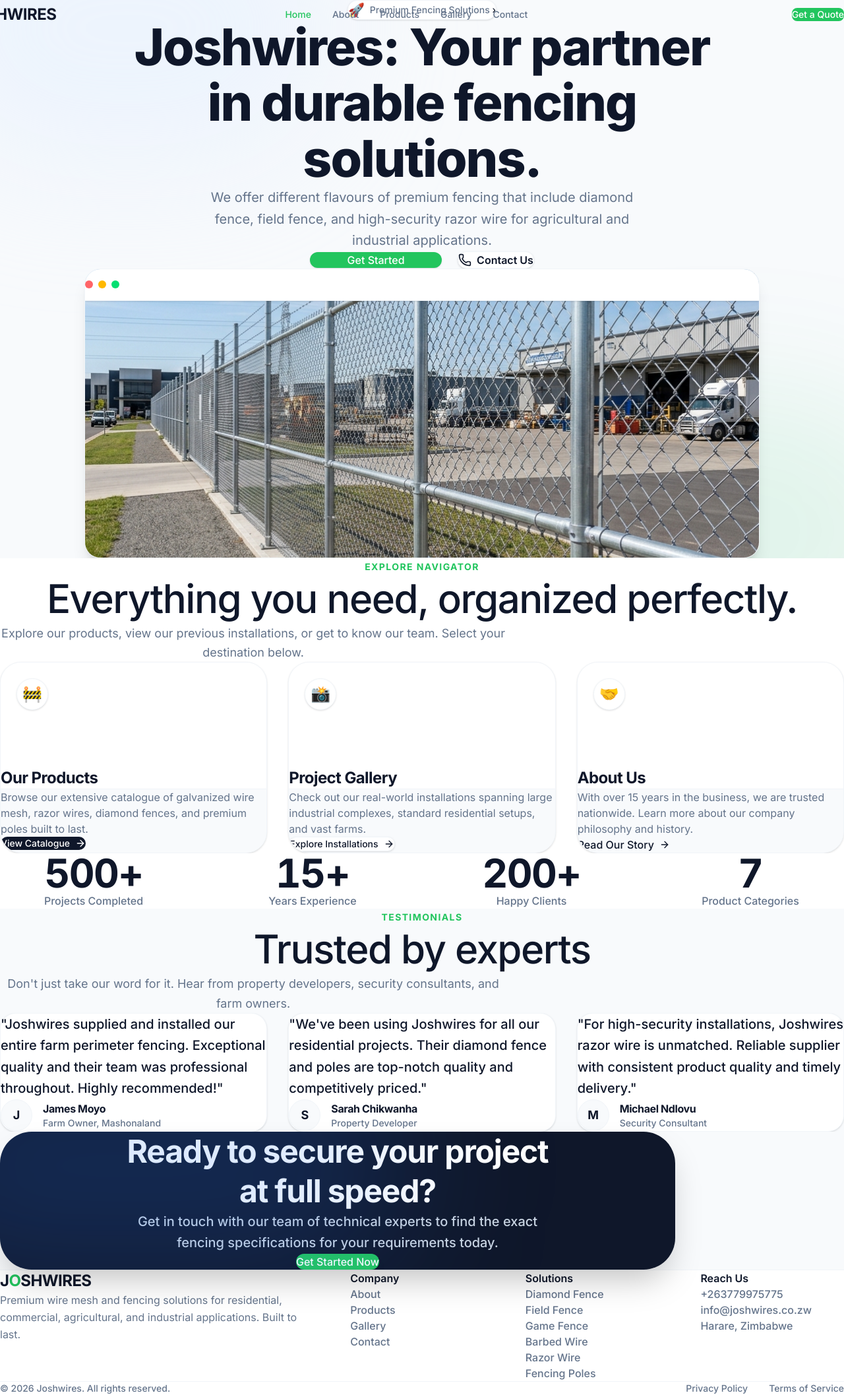
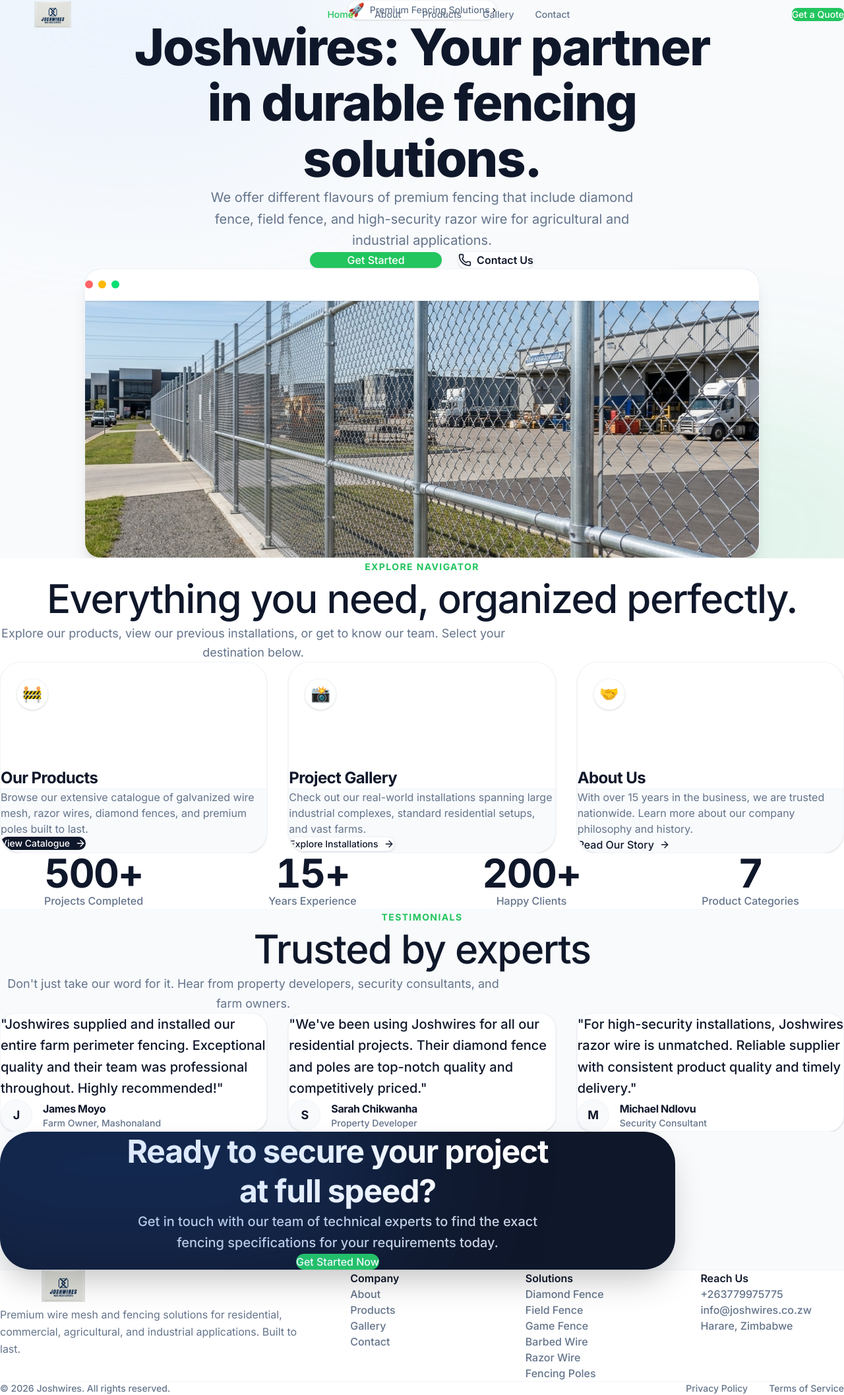
Before and after one commit to tinoe0404/job-wires, a Next.js app: page / in a window 1280 px wide. Shown: the whole page at 66% size. Built offline with nearby package versions, Linux system fonts and the light colour scheme.

Commit message:
feat: replace text-based logo with image asset in Navbar and Footer components

```diff
--- a/components/Footer.tsx
+++ b/components/Footer.tsx
@@ -1,6 +1,7 @@
 "use client";
 
 import Link from "next/link";
+import Image from "next/image";
 import { companyInfo } from "@/lib/data";
 
 export default function Footer() {
@@ -13,11 +14,14 @@
           {/* Brand */}
           <div className="lg:col-span-2 pr-0 lg:pr-12">
             <Link href="/" className="inline-flex items-center gap-2 mb-6 group">
-              <span className="text-[var(--color-primary)] font-sans font-bold text-2xl tracking-tight flex items-center">
-                J
-                <span className="text-[var(--color-accent)] mx-[1px]">O</span>
-                SHWIRES
-              </span>
+              <div className="relative w-48 h-12 flex items-center justify-center transform group-hover:scale-105 transition-transform duration-200">
+                <Image
+                  src="/logo1.png"
+                  alt="Joshwires Logo"
+                  fill
+                  className="object-contain mix-blend-multiply"
+                />
+              </div>
             </Link>
             <p className="text-[var(--color-muted)] text-base leading-relaxed mb-6">
               Premium wire mesh and fencing solutions for residential, commercial,
--- a/components/Navbar.tsx
+++ b/components/Navbar.tsx
@@ -1,6 +1,7 @@
 "use client";
 
 import { useState, useEffect } from "react";
+import Image from "next/image";
 import Link from "next/link";
 import { usePathname } from "next/navigation";
 import { motion, AnimatePresence } from "framer-motion";
@@ -35,12 +36,14 @@
           <div className="flex items-center justify-between">
             {/* Logo */}
             <Link href="/" className="flex items-center gap-2 group min-h-[44px]">
-              <div className="w-8 h-8 flex items-center justify-center">
-                <span className="text-[var(--color-primary)] font-sans font-bold text-2xl tracking-tight flex items-center">
-                  J
-                  <span className="text-[var(--color-accent)] mx-[1px]">O</span>
-                  SHWIRES
-                </span>
+              <div className="relative w-40 h-10 flex items-center justify-center transform group-hover:scale-105 transition-transform duration-200">
+                <Image
+                  src="/logo1.png"
+                  alt="Joshwires Logo"
+                  fill
+                  className="object-contain mix-blend-multiply"
+                  priority
+                />
               </div>
             </Link>
 
```
Also changed, not shown: public/logo1.png (added).
